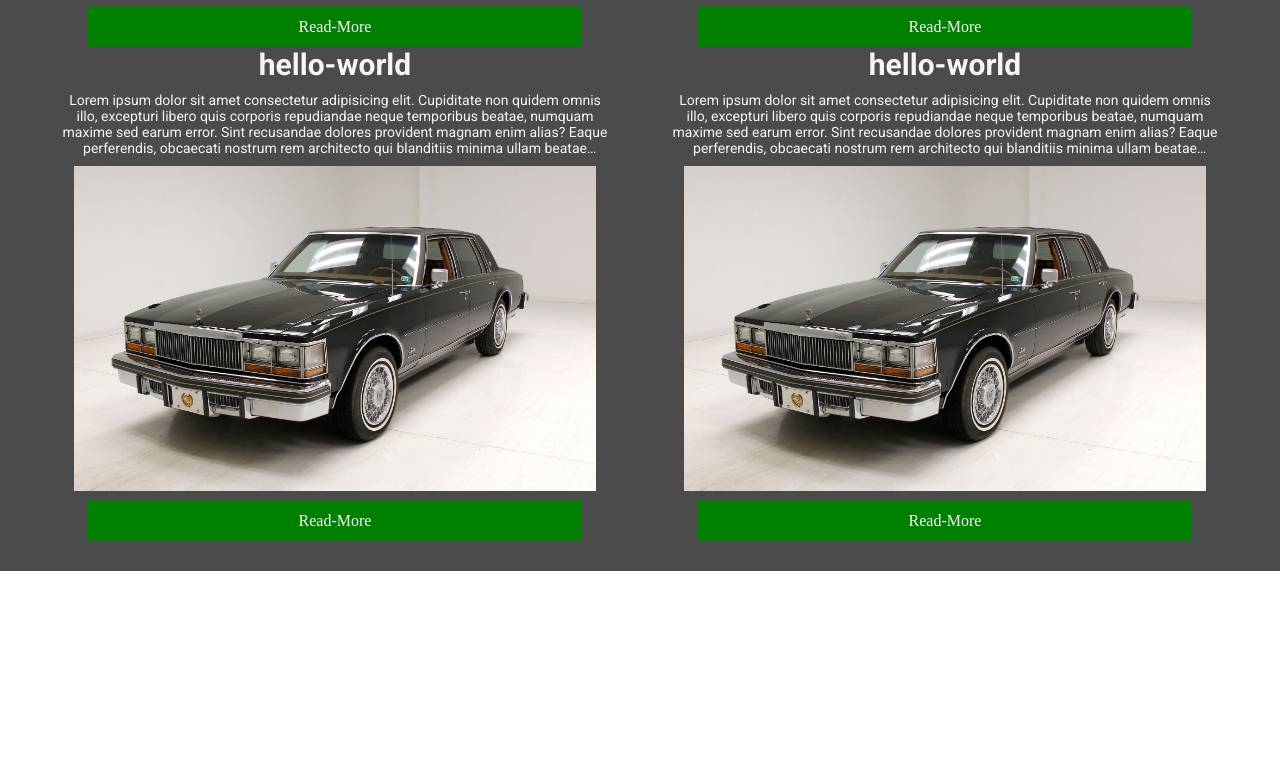
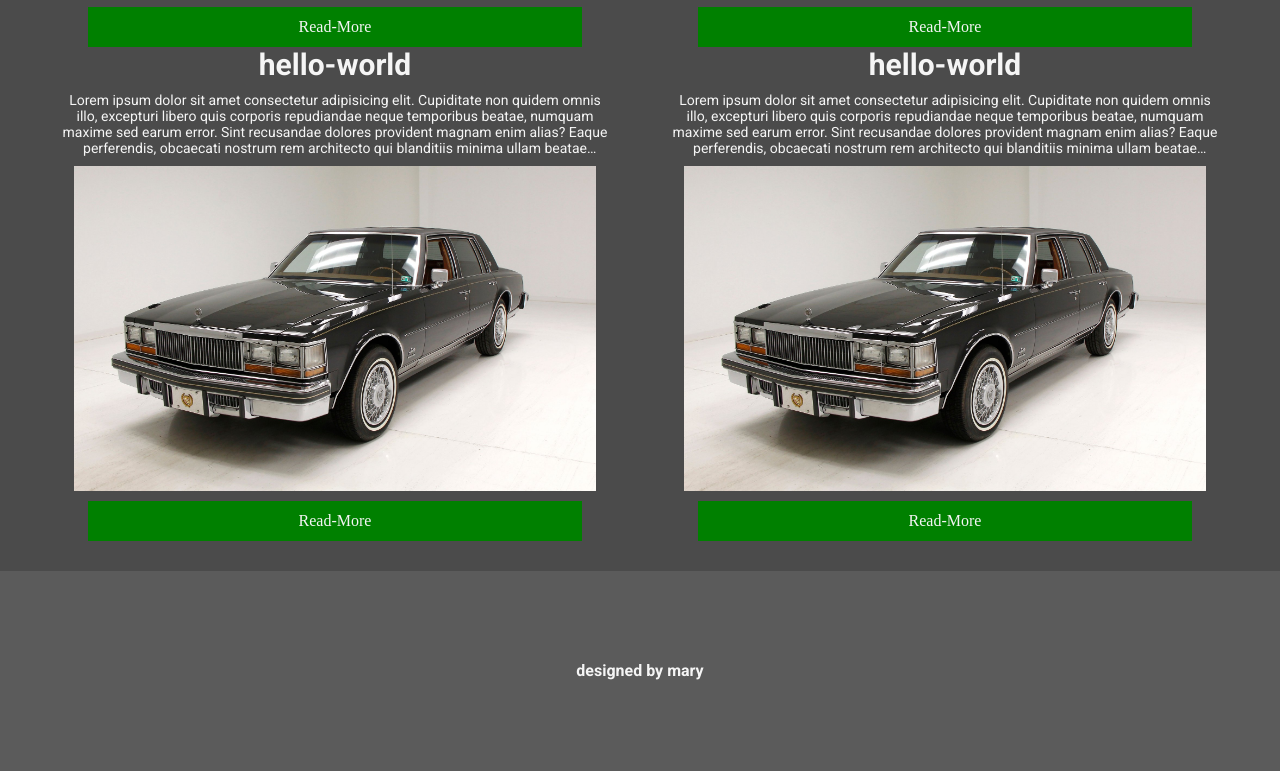
Before and after one commit to maryammokhtari82/session-1, a website built with Vite: page index.html in a window 1280 px wide. Shown: the part 1771-2542 px from the top of the page. Before the commit the page ends 2342 px from the top, so only its background shows below. Built offline with nearby package versions, Linux system fonts and the light colour scheme; a web font is replaced by a local one.

Commit message:
version-5

```diff
--- a/index.html
+++ b/index.html
@@ -161,6 +161,11 @@
         </div>
       </div>
       <!-- #endregion products-->
+      <!-- #region footer-->
+       <div class="footer">
+        <h4>designed by mary</h4>
+       </div>
+      <!-- #endregion footer-->
     </div>
     <!-- #endregion wrapper-->
     <script src="./src/swiper/swiper-bundle.min.js"></script>
--- a/src/css/media/desktop/desktop.css
+++ b/src/css/media/desktop/desktop.css
@@ -1,3 +1,4 @@
 @import "./menu.css";
 @import "./slider.css";
 @import "./product.css";
+@import "./footer.css";
--- /dev/null
+++ b/src/css/media/desktop/footer.css
@@ -0,0 +1,11 @@
+.footer {
+  width: 100%;
+  height: 200px;
+  background-color: #5b5b5b;
+  h4 {
+    font-family: Roboto;
+    color: whitesmoke;
+    text-align: center;
+    line-height: 200px;
+  }
+}
--- /dev/null
+++ b/src/css/media/mobile/footer.css
@@ -0,0 +1,11 @@
+.footer {
+    width: 100%;
+    height: 200px;
+    background-color: #5b5b5b;
+    h4 {
+      font-family: Roboto;
+      color: whitesmoke;
+      text-align: center;
+      line-height: 200px;
+    }
+  }
--- a/src/css/media/mobile/mobile.css
+++ b/src/css/media/mobile/mobile.css
@@ -1,3 +1,4 @@
 @import "./menu.css";
 @import "./slider.css";
 @import "./product.css";
+@import "./footer.css";
--- a/src/css/media/mobile/slider.css
+++ b/src/css/media/mobile/slider.css
@@ -17,7 +17,7 @@
 
   .swiper-slide img {
     display: block;
-    width: 100%;
+    width: 90%;
     height: 100%;
     object-fit: cover;
   }
```
